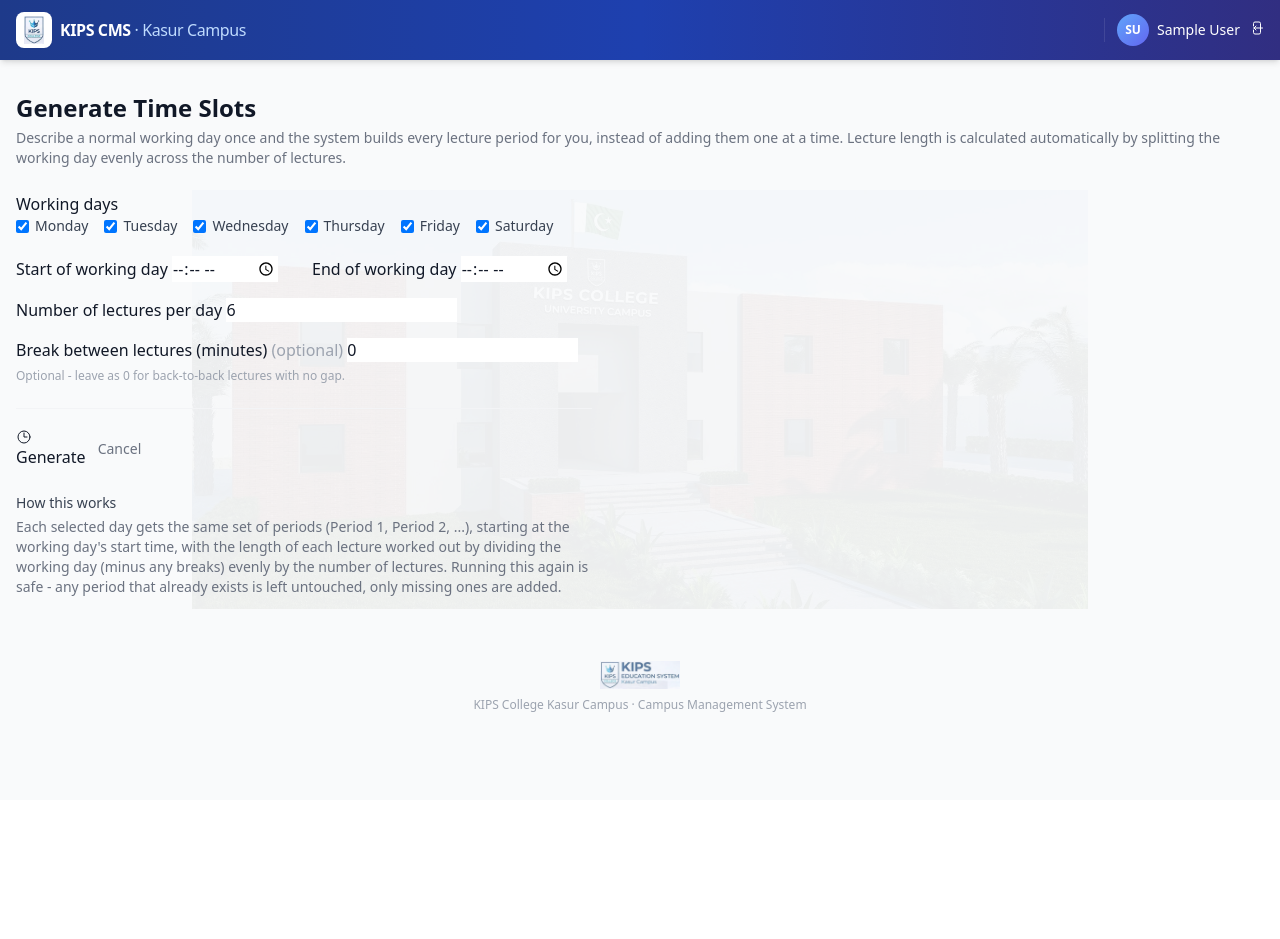
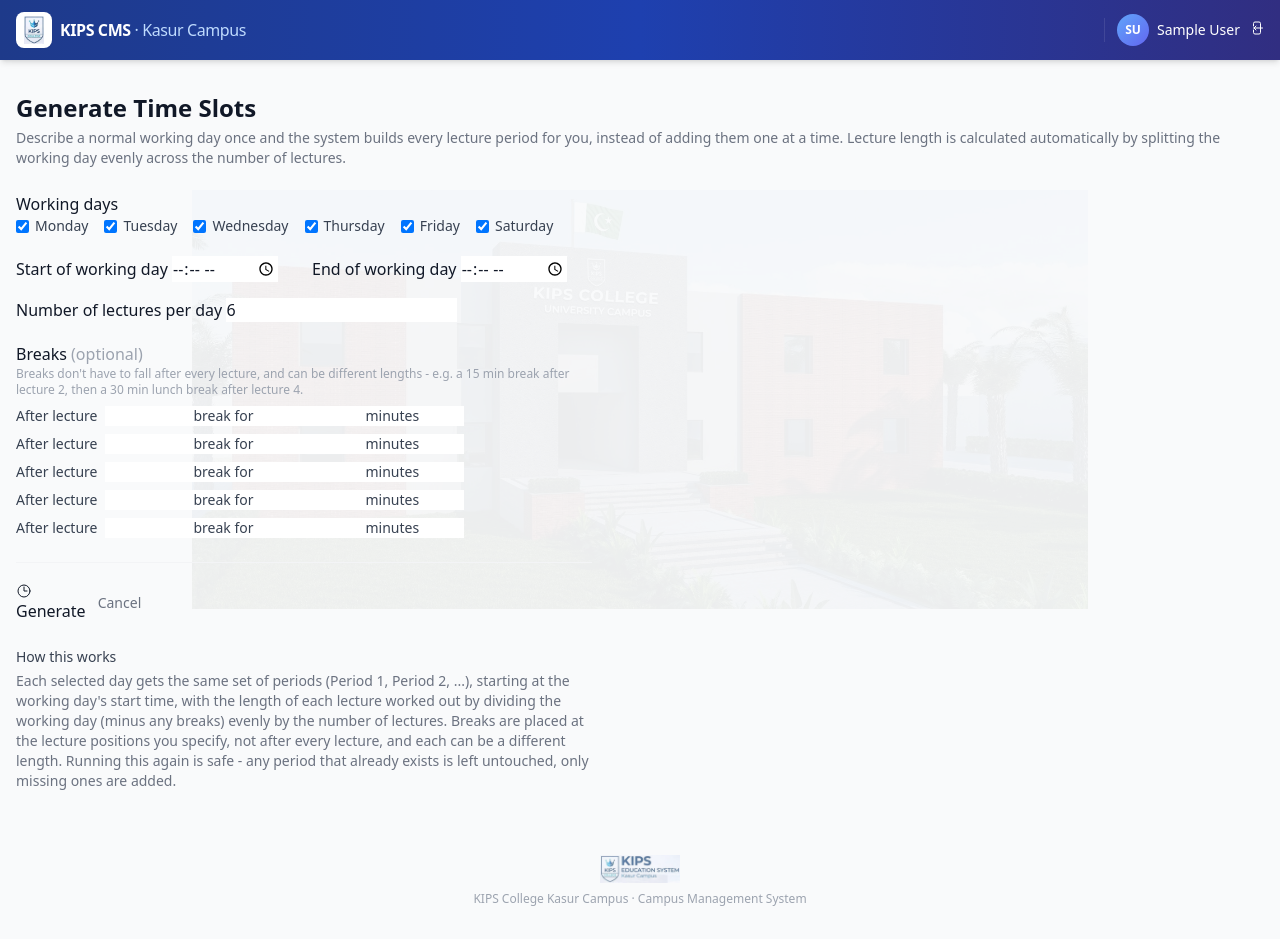
Before and after one commit to rashidgdev/Kips_CMS, a Django app: page /timetable/timeslots/generate/ in a window 1280 px wide. Before the commit the page ends 712 px from the top, so only its background shows below. Run offline with Django 5.2, Linux system fonts and the light colour scheme; the visitor is signed in with stand-in values (Sample User, id 1); some libraries are stand-ins or nearby versions.

Commit message:
Support flexible break scheduling and render the timetable as a proper grid PDF
Breaks generated by the Time Slot generator no longer have to fall after
every lecture or be a uniform length - up to 5 independently-positioned
breaks (e.g. 15 min after lecture 2, 30 min lunch after lecture 4). The
on-screen timetable grid now surfaces any genuine gap between periods as
its own labeled "Break" row instead of a silent gap (capped at a sane
max length so two days' periods configured at very different times
don't get mislabeled as one giant break). The PDF export was rewritten
from a flat list-of-classes table to an actual day-by-period grid sized
to fill the full landscape page, including the same break rows.

```diff
--- a/apps/timetable/forms.py
+++ b/apps/timetable/forms.py
@@ -41,11 +41,18 @@ class TimeSlotForm(TailwindFormMixin, forms.ModelForm):
         fields = ['day_of_week', 'start_time', 'end_time', 'label']
 
 
+MAX_BREAKS = 5
+
+
 class TimeSlotGeneratorForm(TailwindFormMixin, forms.Form):
     """Generates a full day's worth of lecture time slots instead of adding
     each one by hand. Lecture length is not entered directly - it's computed
     by evenly dividing the working day span (minus any breaks) across the
-    requested number of lectures."""
+    requested number of lectures. Breaks don't have to fall after every
+    lecture and don't have to be the same length - each of up to
+    MAX_BREAKS break rows independently says "after lecture N, break for
+    X minutes" (e.g. a 15 min break after lecture 2, a 30 min lunch break
+    after lecture 4)."""
 
     days = forms.MultipleChoiceField(
         choices=TimeSlot.DayOfWeek.choices,
@@ -56,21 +63,56 @@ class TimeSlotGeneratorForm(TailwindFormMixin, forms.Form):
     day_start_time = forms.TimeField(label='Start of working day', widget=forms.TimeInput(attrs={'type': 'time'}))
     day_end_time = forms.TimeField(label='End of working day', widget=forms.TimeInput(attrs={'type': 'time'}))
     number_of_lectures = forms.IntegerField(label='Number of lectures per day', min_value=1, initial=6)
-    break_minutes = forms.IntegerField(
-        label='Break between lectures (minutes)', min_value=0, initial=0, required=False,
-        help_text='Optional - leave as 0 for back-to-back lectures with no gap.',
-    )
 
     def __init__(self, *args, **kwargs):
         super().__init__(*args, **kwargs)
         self.fields['days'].widget.attrs.pop('class', None)
+        for i in range(1, MAX_BREAKS + 1):
+            self.fields[f'break_after_{i}'] = forms.IntegerField(
+                label='After lecture', min_value=1, required=False,
+                widget=forms.NumberInput(attrs={'class': INPUT_CLASSES}),
+            )
+            self.fields[f'break_duration_{i}'] = forms.IntegerField(
+                label='Break length (minutes)', min_value=1, required=False,
+                widget=forms.NumberInput(attrs={'class': INPUT_CLASSES}),
+            )
+
+    @property
+    def break_rows(self):
+        """Pairs up the break_after_N/break_duration_N fields so the template
+        can render them as MAX_BREAKS simple two-input rows."""
+        return [(self[f'break_after_{i}'], self[f'break_duration_{i}']) for i in range(1, MAX_BREAKS + 1)]
 
     def clean(self):
         cleaned = super().clean()
         start = cleaned.get('day_start_time')
         end = cleaned.get('day_end_time')
         count = cleaned.get('number_of_lectures')
-        break_minutes = cleaned.get('break_minutes') or 0
+
+        breaks = []
+        seen_positions = set()
+        for i in range(1, MAX_BREAKS + 1):
+            after = cleaned.get(f'break_after_{i}')
+            duration = cleaned.get(f'break_duration_{i}')
+            if after is None and duration is None:
+                continue
+            if after is None or duration is None:
+                raise forms.ValidationError(
+                    f'Break {i}: fill in both "after lecture" and "break length", or leave both blank.'
+                )
+            if count and after >= count:
+                raise forms.ValidationError(
+                    f'Break {i}: "after lecture {after}" is not valid for {count} lecture(s) - a break must '
+                    'fall after one of the lectures and before the last one.'
+                )
+            if after in seen_positions:
+                raise forms.ValidationError(
+                    f'Two breaks are both set to fall after lecture {after} - combine them into one break.'
+                )
+            seen_positions.add(after)
+            breaks.append((after, duration))
+        breaks.sort(key=lambda pair: pair[0])
+        cleaned['breaks'] = breaks
 
         if start and end and count:
             if end <= start:
@@ -80,15 +122,15 @@ class TimeSlotGeneratorForm(TailwindFormMixin, forms.Form):
                 datetime.datetime.combine(datetime.date.today(), end)
                 - datetime.datetime.combine(datetime.date.today(), start)
             ).total_seconds() / 60
-            break_total = break_minutes * (count - 1)
+            break_total = sum(duration for _after, duration in breaks)
             available_minutes = span_minutes - break_total
 
             lecture_duration_minutes = int(available_minutes // count)
             if lecture_duration_minutes < 5:
                 raise forms.ValidationError(
                     f'Splitting {start.strftime("%I:%M %p").lstrip("0")}-{end.strftime("%I:%M %p").lstrip("0")} '
-                    f'into {count} lectures with {break_minutes} min breaks between them leaves less than 5 '
-                    'minutes per lecture. Reduce the number of lectures or breaks, or extend the working day.'
+                    f'into {count} lectures with {break_total} min of breaks leaves less than 5 minutes per '
+                    'lecture. Reduce the number of lectures or break time, or extend the working day.'
                 )
             cleaned['lecture_duration_minutes'] = lecture_duration_minutes
         return cleaned
--- a/apps/timetable/views.py
+++ b/apps/timetable/views.py
@@ -5,31 +5,13 @@ from django.urls import reverse, reverse_lazy
 from apps.academics.models import CourseOffering, Enrollment, Semester
 from apps.accounts.models import Roles
 from apps.common.crud import CrudCreateView, CrudDeleteView, CrudListView, CrudUpdateView
-from apps.common.exports import export_pdf
 from apps.common.middleware import get_profile
 from apps.common.permissions import role_required
 
 from .forms import RoomForm, TimeSlotForm, TimeSlotGeneratorForm, TimetableEntryForm
+from .grid_pdf import render_timetable_grid_pdf
 from .models import Room, TimeSlot, TimetableEntry
 from .services import build_grid, check_conflicts, generate_time_slots
-
-_TIMETABLE_PDF_HEADERS = ['Day', 'Time', 'Course', 'Room', 'Teacher']
-
-
-def _timetable_pdf_rows(entries):
-    entries = entries.select_related(
-        'time_slot', 'room', 'course_offering__course', 'course_offering__teacher__user'
-    ).order_by('time_slot__day_of_week', 'time_slot__start_time')
-    return [
-        [
-            entry.time_slot.get_day_of_week_display(),
-            f'{entry.time_slot.start_time_display}-{entry.time_slot.end_time_display}',
-            str(entry.course_offering.course),
-            str(entry.room),
-            entry.course_offering.teacher.user.get_full_name(),
-        ]
-        for entry in entries
-    ]
 
 STAFF_ROLES = (Roles.COORDINATOR, Roles.ADMIN)
 
@@ -121,7 +103,7 @@ def timeslot_generate(request):
                 day_start_time=data['day_start_time'],
                 lecture_duration_minutes=data['lecture_duration_minutes'],
                 number_of_lectures=data['number_of_lectures'],
-                break_minutes=data['break_minutes'],
+                breaks=data['breaks'],
             )
             if created:
                 messages.success(
@@ -173,10 +155,8 @@ def semester_grid(request, semester_id=None):
 def semester_grid_pdf(request, semester_id):
     semester = get_object_or_404(Semester, pk=semester_id)
     entries = TimetableEntry.objects.filter(course_offering__semester=semester)
-    return export_pdf(
-        f'timetable_{semester.pk}', f'Timetable - {semester}',
-        _TIMETABLE_PDF_HEADERS, _timetable_pdf_rows(entries),
-    )
+    grid = build_grid(entries)
+    return render_timetable_grid_pdf(grid, 'Timetable', subtitle=str(semester))
 
 
 @role_required(Roles.COORDINATOR, Roles.ADMIN)
@@ -247,10 +227,8 @@ def teacher_timetable(request):
 @role_required(Roles.TEACHER, Roles.HOD)
 def teacher_timetable_pdf(request):
     profile = get_profile(request)
-    return export_pdf(
-        'my_timetable', f'Timetable - {profile}',
-        _TIMETABLE_PDF_HEADERS, _timetable_pdf_rows(_teacher_current_entries(profile)),
-    )
+    grid = build_grid(_teacher_current_entries(profile))
+    return render_timetable_grid_pdf(grid, 'My Timetable', subtitle=str(profile))
 
 
 @role_required(Roles.STUDENT)
@@ -266,7 +244,5 @@ def student_timetable(request):
 @role_required(Roles.STUDENT)
 def student_timetable_pdf(request):
     profile = get_profile(request)
-    return export_pdf(
-        'my_timetable', f'Timetable - {profile}',
-        _TIMETABLE_PDF_HEADERS, _timetable_pdf_rows(_student_current_entries(profile)),
-    )
+    grid = build_grid(_student_current_entries(profile))
+    return render_timetable_grid_pdf(grid, 'My Timetable', subtitle=str(profile))
--- a/templates/timetable/timeslot_generate.html
+++ b/templates/timetable/timeslot_generate.html
@@ -47,14 +47,29 @@
                 {{ form.number_of_lectures }}
                 {% for error in form.number_of_lectures.errors %}<p class="mt-1.5 text-xs text-red-600">{{ error }}</p>{% endfor %}
             </div>
-            <div class="sm:col-span-2">
-                <label for="{{ form.break_minutes.id_for_label }}" class="field-label">
-                    {{ form.break_minutes.label }}
-                    <span class="font-normal text-gray-400">(optional)</span>
-                </label>
-                {{ form.break_minutes }}
-                {% if form.break_minutes.help_text %}<p class="mt-1.5 text-xs text-gray-400">{{ form.break_minutes.help_text }}</p>{% endif %}
-                {% for error in form.break_minutes.errors %}<p class="mt-1.5 text-xs text-red-600">{{ error }}</p>{% endfor %}
+        </div>
+
+        <div class="mt-5">
+            <label class="field-label">
+                Breaks
+                <span class="font-normal text-gray-400">(optional)</span>
+            </label>
+            <p class="mb-2 text-xs text-gray-400">
+                Breaks don't have to fall after every lecture, and can be different lengths -
+                e.g. a 15 min break after lecture 2, then a 30 min lunch break after lecture 4.
+            </p>
+            <div class="space-y-2">
+                {% for after_field, duration_field in form.break_rows %}
+                <div class="flex flex-wrap items-center gap-2 text-sm text-gray-700">
+                    <span>After lecture</span>
+                    <div class="w-20">{{ after_field }}</div>
+                    <span>break for</span>
+                    <div class="w-24">{{ duration_field }}</div>
+                    <span>minutes</span>
+                </div>
+                {% for error in after_field.errors %}<p class="text-xs text-red-600">{{ error }}</p>{% endfor %}
+                {% for error in duration_field.errors %}<p class="text-xs text-red-600">{{ error }}</p>{% endfor %}
+                {% endfor %}
             </div>
         </div>
 
@@ -73,9 +88,10 @@
     <p>
         Each selected day gets the same set of periods (Period 1, Period 2, ...), starting at
         the working day's start time, with the length of each lecture worked out by dividing
-        the working day (minus any breaks) evenly by the number of lectures. Running this
-        again is safe - any period that already exists is left untouched, only missing ones
-        are added.
+        the working day (minus any breaks) evenly by the number of lectures. Breaks are placed
+        at the lecture positions you specify, not after every lecture, and each can be a
+        different length. Running this again is safe - any period that already exists is left
+        untouched, only missing ones are added.
     </p>
 </div>
 {% endblock %}
```
Also changed, not shown: apps/timetable/grid_pdf.py (added, +96 -0 lines), apps/timetable/services.py (+55 -13 lines), templates/timetable/_grid.html (+9 -0 lines).
